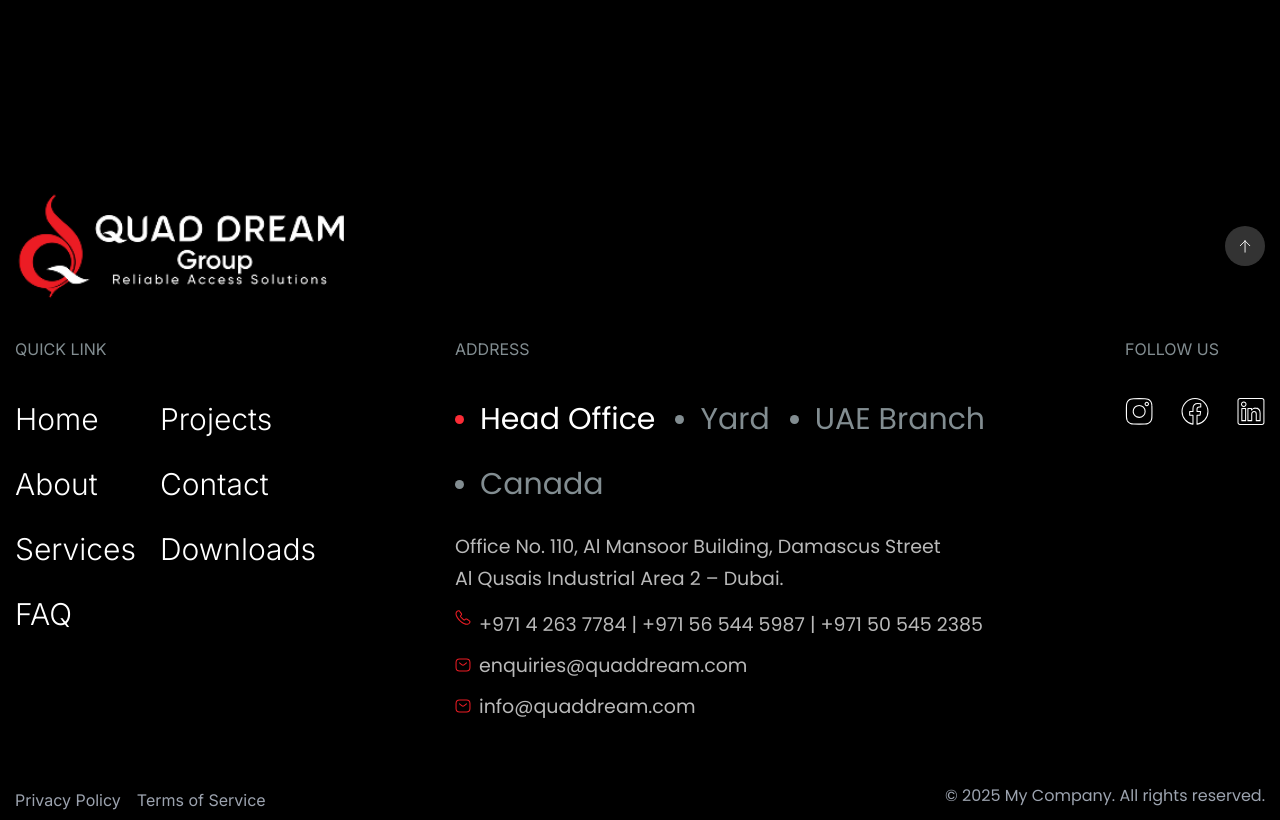
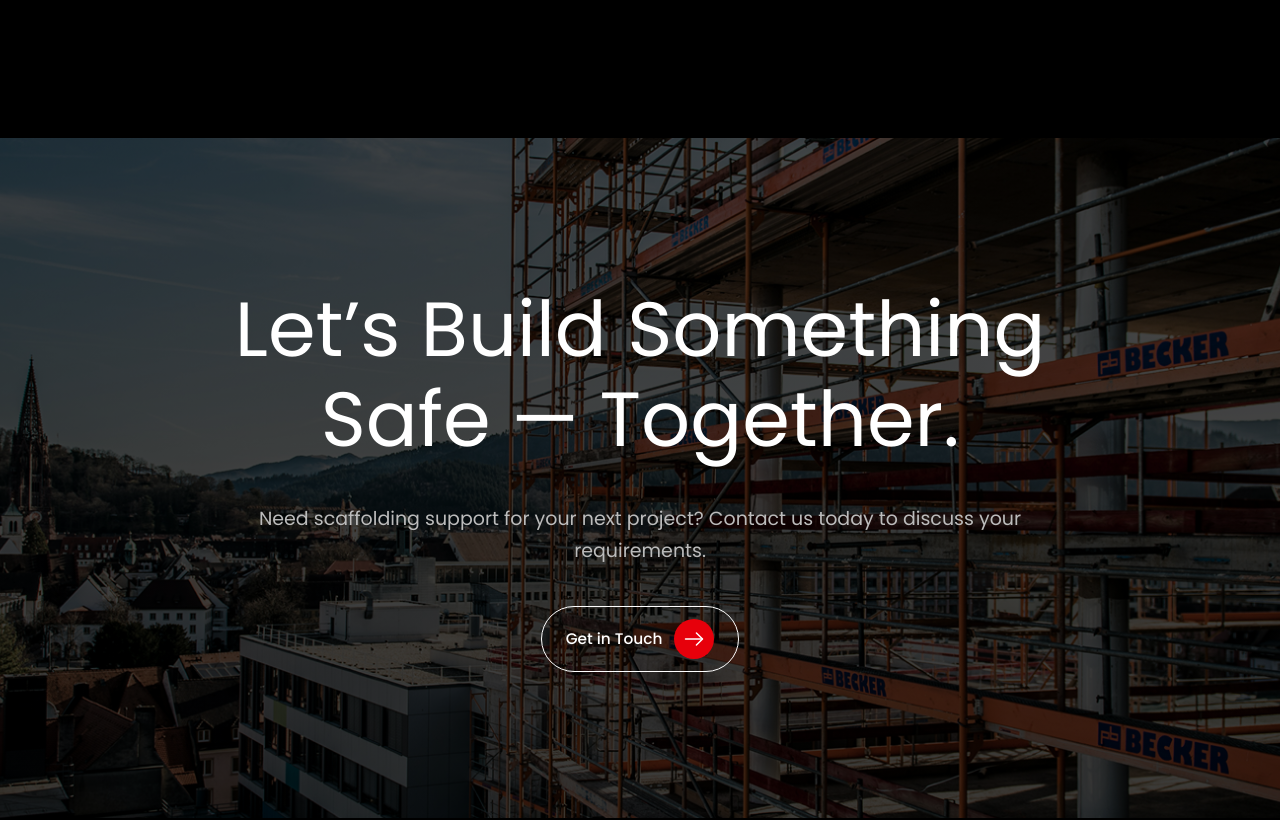
Before and after one commit to quaddream/quaddream, a Next.js app: page / in a window 1280 px wide. Shown: the part 2580-3400 px from the top of the page. Built offline with nearby package versions, Linux system fonts and the light colour scheme.

Commit message:
cta section created

```diff
--- a/app/components/home/Index.tsx
+++ b/app/components/home/Index.tsx
@@ -2,6 +2,7 @@ import React from 'react'
 import Banner from './sections/Banner'
 import Commitment from './sections/Commitment'
 import Services from './sections/Services'
+import CTA from './sections/cta'
 
 const Index = () => {
   return (
@@ -9,6 +10,7 @@ const Index = () => {
     <Banner/>
     <Commitment/>
     <Services/>
+    <CTA/>
    </div>
   )
 }
--- /dev/null
+++ b/app/components/home/sections/cta.tsx
@@ -0,0 +1,46 @@
+import { ArrowRight } from "lucide-react";
+import Image from "next/image";
+
+export default function CTA() {
+  return (
+    <section
+      className="relative  flex items-center justify-center text-center text-white"
+      style={{
+        backgroundImage: "url('/assets/home/cta-bg-image.jpg')", // replace with your actual image path
+        backgroundSize: "cover",
+        backgroundPosition: "center",
+      }}
+    >
+      {/* Overlay */}
+    <div
+      className="absolute inset-0 z-0"
+      style={{
+        background: "linear-gradient(0deg, rgb(0 0 0 / 77%) 0%, rgb(0 0 0 / 72%) 100%)",
+
+      }}
+    ></div>
+
+      {/* Content */}
+      <div className="relative z-10 lg:max-w-4xl px-4 py-[146px]">
+        <h1 className="text-80 font-400 leading-[67px] lg:leading-[90px]">
+          Let’s Build Something
+          <br />
+          Safe — Together.
+        </h1>
+        <p className="my-[39px] text-19 text-[#BCBCBC] leading-[32px]">
+          Need scaffolding support for your next project? Contact us today to discuss your requirements.
+        </p>
+
+        {/* Button */}
+        <div className="mt-8 flex justify-center">
+          <button className="flex items-center gap-3 text-white text-16 px-6 py-3 rounded-[60px] font-medium cursor-pointer transition border border-white" >
+            Get in Touch
+            <span className="bg-red-600 text-white p-2 rounded-full">
+              <Image src="/assets/home/arrow-right.svg" alt="Arrow" width={24} height={24} />
+            </span>
+          </button>
+        </div>
+      </div>
+    </section>
+  );
+}
```
Also changed, not shown: public/assets/home/cta-bg-image.jpg (added).
